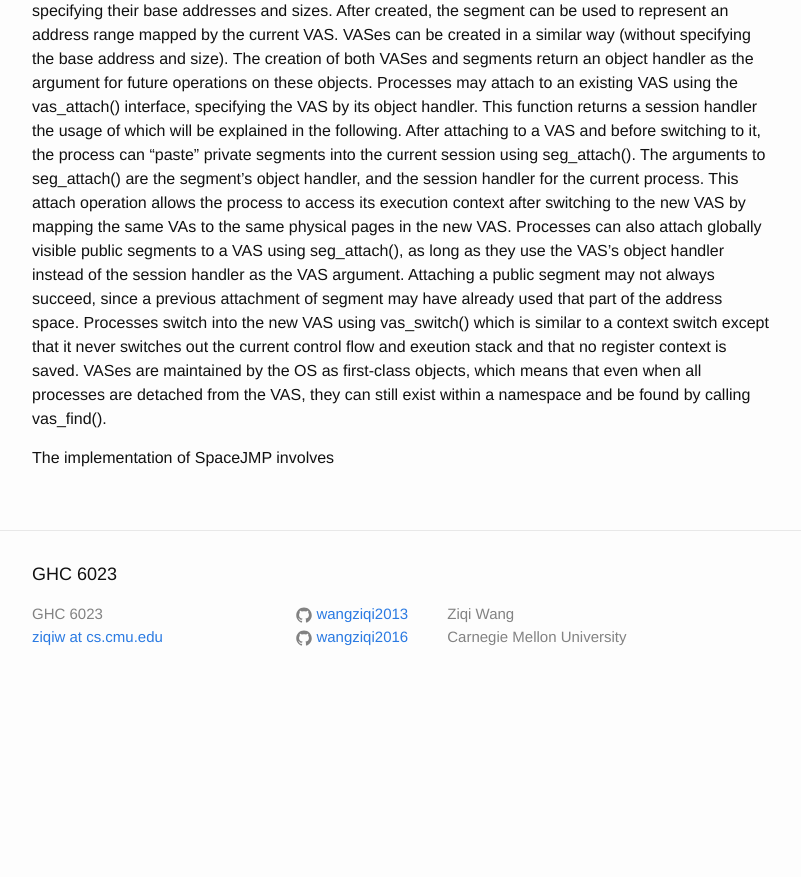
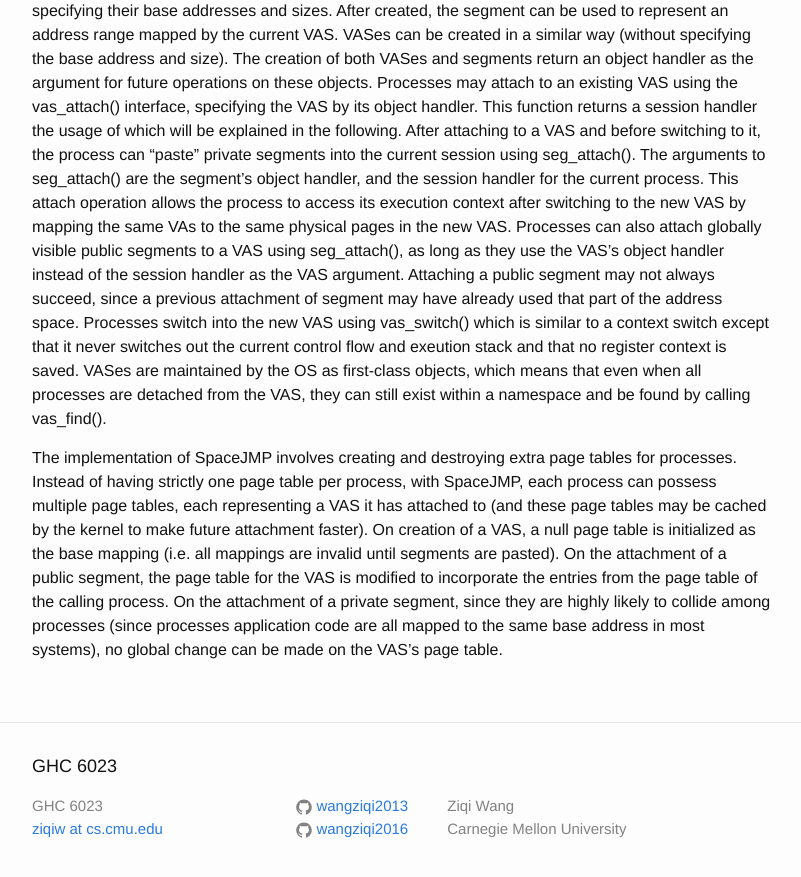
Before and after one commit to wangziqi2013/wangziqi2013.github.io, a Jekyll site: the page built from _posts/2019-08-23-SpaceJMP.markdown, in a window 1280 px wide and 900 px high, scrolled down 1546 px. Shown: the top 877 px of the window, without its empty margins (238-1039 px from the left). Built offline with Jekyll 4.4.1, drawn with Linux system fonts in a browser that asks for light colours; before the commit the page ends 2254 px from its top, so only the background shows below that.

Commit message:
Adding page table

```diff
--- a/_posts/2019-08-23-SpaceJMP.markdown
+++ b/_posts/2019-08-23-SpaceJMP.markdown
@@ -67,4 +67,11 @@ is similar to a context switch except that it never switches out the current con
 no register context is saved. VASes are maintained by the OS as first-class objects, which means that even when all processes
 are detached from the VAS, they can still exist within a namespace and be found by calling vas_find().
 
-The implementation of SpaceJMP involves
+The implementation of SpaceJMP involves creating and destroying extra page tables for processes. Instead of having strictly
+one page table per process, with SpaceJMP, each process can possess multiple page tables, each representing a VAS it has
+attached to (and these page tables may be cached by the kernel to make future attachment faster). On creation of a VAS,
+a null page table is initialized as the base mapping (i.e. all mappings are invalid until segments are pasted). On the
+attachment of a public segment, the page table for the VAS is modified to incorporate the entries from the page table
+of the calling process. On the attachment of a private segment, since they are highly likely to collide among processes
+(since processes application code are all mapped to the same base address in most systems), no global change can be made
+on the VAS's page table.
```
